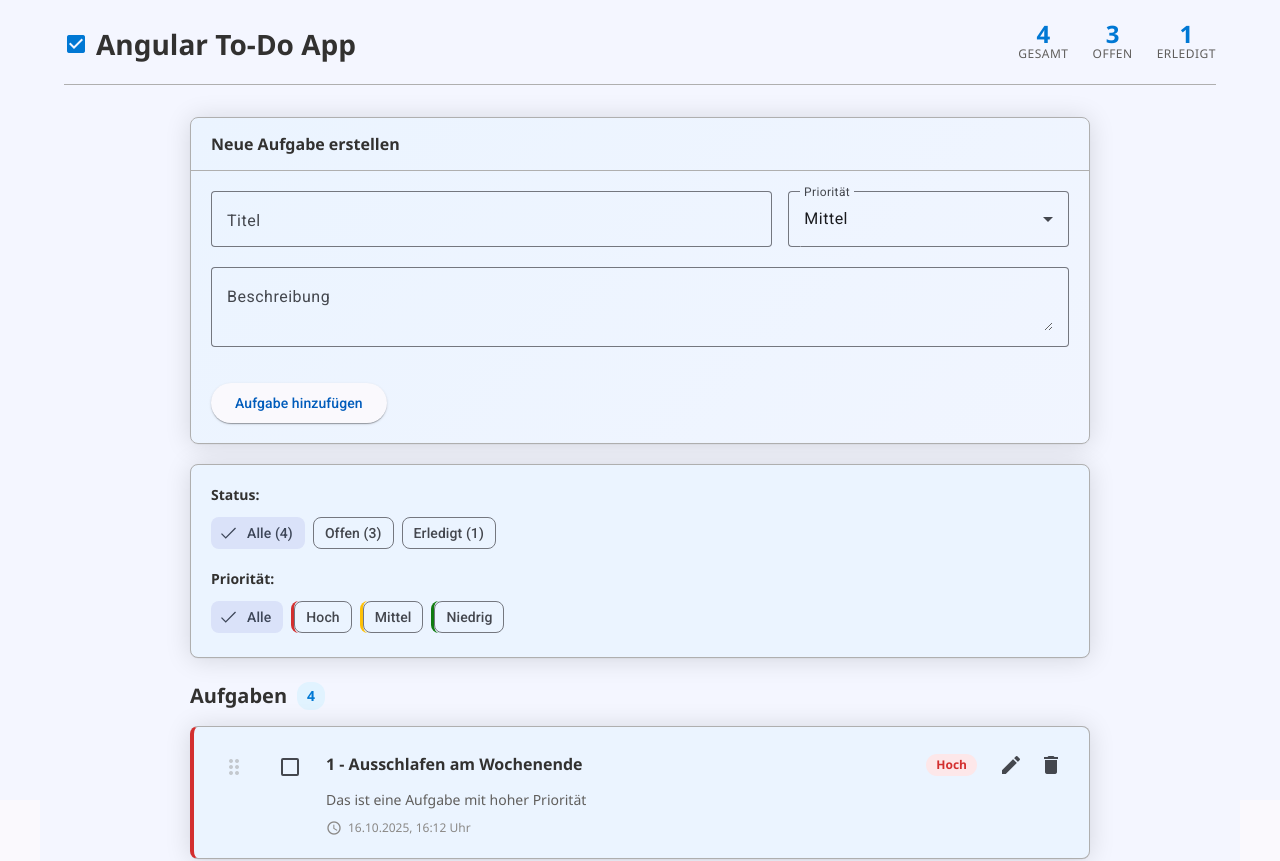
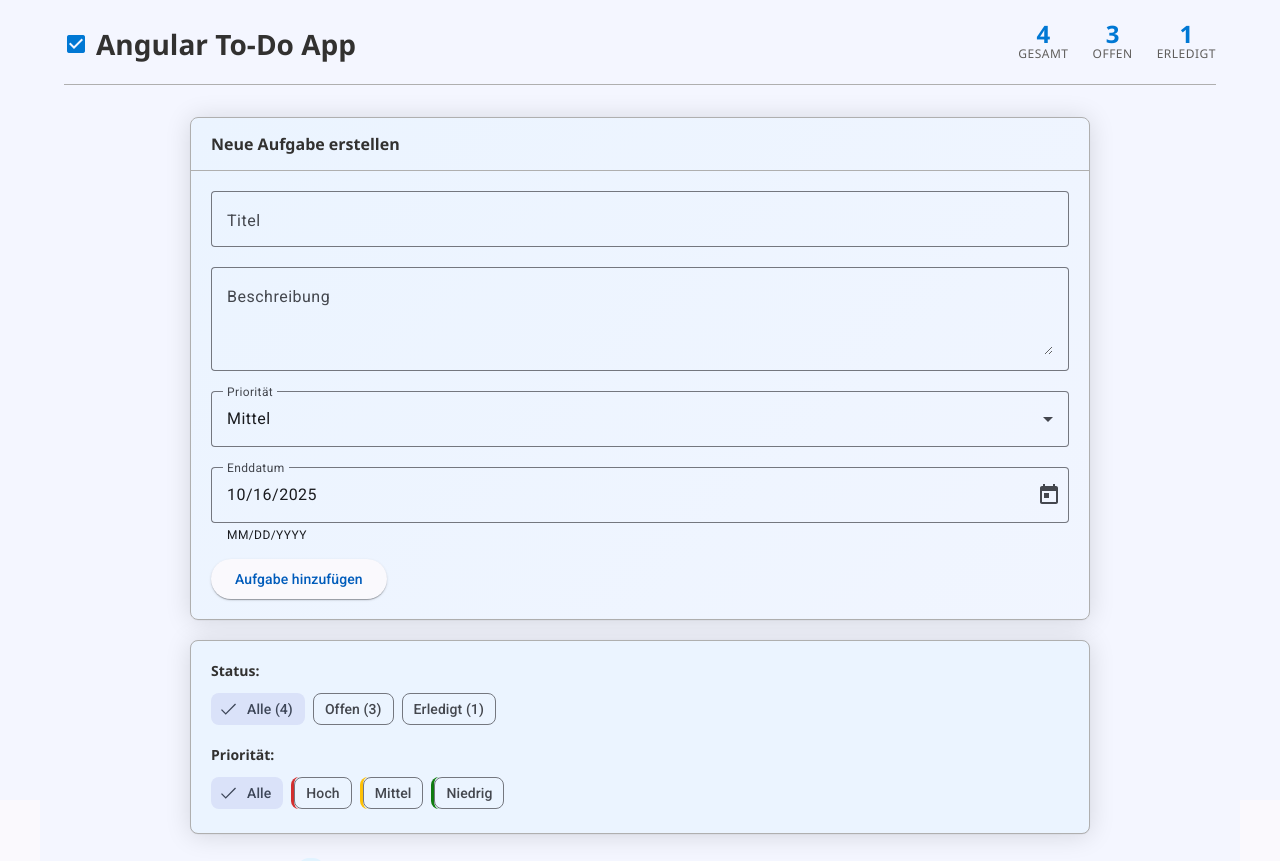
Before and after one commit to oibafbruh/todo, an Angular app: page / in a window 1280 px wide. Shown: the top 861 px of the page. Built offline with nearby package versions, Linux system fonts and the light colour scheme.

Commit message:
Enddatum hinzugefuegt

```diff
--- a/src/app/app.css
+++ b/src/app/app.css
@@ -169,7 +169,8 @@ mat-form-field {
 }
 
 mat-form-field.flex-1 {
-  flex: 1;
+  flex: 1 1 auto;
+  min-width: 100px;
 }
 
 mat-form-field.flex-2 {
@@ -177,7 +178,8 @@ mat-form-field.flex-2 {
 }
 
 mat-form-field.full-width {
-  width: 100%;
+  flex: 1 1 auto;
+  min-width: 150px;
 }
 
 /* Material Chips for Filters */
@@ -238,7 +240,8 @@ button mat-icon {
 /* Forms */
 .form-row {
   display: flex;
-  gap: 16px;
+  gap: 8px;
+  flex-wrap: wrap;
   margin-bottom: 0;
 }
 
--- a/src/app/app.html
+++ b/src/app/app.html
@@ -24,7 +24,6 @@
         <h3>Neue Aufgabe erstellen</h3>
       </div>
       <div class="card-body">
-        <div class="form-row">
           <mat-form-field appearance="outline" class="flex-2">
             <mat-label>Titel</mat-label>
             <input
@@ -35,6 +34,16 @@
             />
           </mat-form-field>
 
+        <mat-form-field appearance="outline" class="full-width">
+          <mat-label>Beschreibung</mat-label>
+          <textarea
+            matInput
+            [(ngModel)]="neueBeschreibung"
+            placeholder="Beschreibung der Aufgabe (optional)"
+            rows="3"
+          ></textarea>
+        </mat-form-field>
+        <div class="row">
           <mat-form-field appearance="outline" class="flex-1">
             <mat-label>Priorität</mat-label>
             <mat-select [(ngModel)]="neuePriority">
@@ -43,17 +52,16 @@
               <mat-option value="hoch">Hoch</mat-option>
             </mat-select>
           </mat-form-field>
+
+          <mat-form-field appearance="outline" class="flex-1">
+            <mat-label>Enddatum</mat-label>
+            <input matInput [matDatepicker]="picker" [(ngModel)]="neueendeAm" />
+            <mat-hint>MM/DD/YYYY</mat-hint>
+            <mat-datepicker-toggle matIconSuffix [for]="picker"></mat-datepicker-toggle>
+            <mat-datepicker #picker></mat-datepicker>
+          </mat-form-field>
         </div>
 
-        <mat-form-field appearance="outline" class="full-width">
-          <mat-label>Beschreibung</mat-label>
-          <textarea
-            matInput
-            [(ngModel)]="neueBeschreibung"
-            placeholder="Beschreibung der Aufgabe (optional)"
-            rows="2"
-          ></textarea>
-        </mat-form-field>
 
         <div class="form-actions">
           <button mat-raised-button color="primary" (click)="hinzufuegen()">
--- a/src/app/app.ts
+++ b/src/app/app.ts
@@ -10,6 +10,8 @@ import { MatFormFieldModule } from '@angular/material/form-field';
 import { MatIconModule } from '@angular/material/icon';
 import { MatInputModule } from '@angular/material/input';
 import { MatSelectModule } from '@angular/material/select';
+import { MatDatepickerModule } from '@angular/material/datepicker';
+import { MatNativeDateModule, NativeDateAdapter, provideNativeDateAdapter } from '@angular/material/core';
 import { TodoService } from './services/todo.service';
 import { Todo, Priority } from './models/todo.model';
 
@@ -26,7 +28,12 @@ import { Todo, Priority } from './models/todo.model';
     MatFormFieldModule,
     MatIconModule,
     MatInputModule,
-    MatSelectModule
+    MatSelectModule,
+    MatDatepickerModule,
+    MatNativeDateModule,
+  ],
+  providers: [
+    provideNativeDateAdapter()
   ],
   templateUrl: './app.html',
   styleUrl: './app.css'
@@ -38,12 +45,14 @@ export class App {
   neuerTitel = '';
   neueBeschreibung = '';
   neuePriority: Priority = 'mittel';
+  neueendeAm = new Date();
 
   // edit todo
   bearbeitenId: number | null = null;
   bearbeitenTitel = '';
   bearbeitenBeschreibung = '';
   bearbeitenPriority: Priority = 'mittel';
+  bearbeitenendeAm = new Date();
 
   // filter by status and prioprity
   filterStatus = signal<'alle' | 'offen' | 'erledigt'>('alle');
@@ -94,6 +103,7 @@ export class App {
     this.bearbeitenTitel = todo.titel;
     this.bearbeitenBeschreibung = todo.beschreibung;
     this.bearbeitenPriority = todo.priority;
+    this.bearbeitenendeAm = todo.endeAm;
   }
 
   speichern(): void {
@@ -102,7 +112,8 @@ export class App {
         this.bearbeitenId,
         this.bearbeitenTitel.trim(),
         this.bearbeitenBeschreibung.trim(),
-        this.bearbeitenPriority
+        this.bearbeitenPriority,
+        this.bearbeitenendeAm
       );
       this.abbrechenBearbeiten();
     }
--- a/src/app/models/todo.model.ts
+++ b/src/app/models/todo.model.ts
@@ -7,4 +7,5 @@ export interface Todo {
   priority: Priority;
   erledigt: boolean;
   erstelltAm: Date;
+  endeAm: Date;
 }
--- a/src/app/services/todo.service.ts
+++ b/src/app/services/todo.service.ts
@@ -1,6 +1,9 @@
 import { Injectable, signal } from '@angular/core';
 import { Todo, Priority } from '../models/todo.model';
 
+const now = new Date();
+const nextWeek = new Date(now);
+nextWeek.setDate(now.getDate()+7);
 
 @Injectable({
   providedIn: 'root'
@@ -13,7 +16,8 @@ export class TodoService {
       beschreibung: 'Das ist eine Aufgabe mit hoher Priorität',
       priority: 'hoch',
       erledigt: false,
-      erstelltAm: new Date(2025, 9, 16, 16, 12)
+      erstelltAm: new Date(2025, 9, 16, 16, 12),
+      endeAm: new Date(2025, 9, 30, 15, 32)
     },
     {
       id: 2,
@@ -21,7 +25,8 @@ export class TodoService {
       beschreibung: 'Subnetze zwischen Containern und Traefik Proxy',
       priority: 'mittel',
       erledigt: false,
-      erstelltAm: new Date(2025, 9, 15, 15, 32)
+      erstelltAm: new Date(2025, 9, 15, 15, 32),
+      endeAm: new Date(2025, 9, 30, 15, 32)
     },
     {
       id: 3,
@@ -29,7 +34,8 @@ export class TodoService {
       beschreibung: 'Hello World und Häuser App',
       priority: 'niedrig',
       erledigt: true,
-      erstelltAm: new Date(2025, 9, 13, 9, 58)
+      erstelltAm: new Date(2025, 9, 13, 9, 58),
+      endeAm: new Date(2025, 9, 30, 15, 32)
     },
     {
       id: 4,
@@ -37,7 +43,8 @@ export class TodoService {
       beschreibung: 'Donnerstag 09:00 - 09:45',
       priority: 'mittel',
       erledigt: false,
-      erstelltAm: new Date(2025, 9, 15, 17, 8)
+      erstelltAm: new Date(2025, 9, 15, 17, 8),
+      endeAm: new Date(2025, 9, 30, 15, 32)
     }
   ]);
 
@@ -54,15 +61,16 @@ export class TodoService {
       beschreibung,
       priority,
       erledigt: false,
-      erstelltAm: new Date()
+      erstelltAm: new Date(),
+      endeAm: nextWeek
     };
     this.todos.update(todos => [...todos, neuesToDo]);
   }
 
-  updateTodo(id: number, titel: string, beschreibung: string, priority: Priority): void {
+  updateTodo(id: number, titel: string, beschreibung: string, priority: Priority, endeAm: Date): void {
     this.todos.update(todos =>
       todos.map(todo =>
-        todo.id === id ? { ...todo, titel, beschreibung, priority } : todo
+        todo.id === id ? { ...todo, titel, beschreibung, priority, endeAm } : todo
       )
     );
   }
```
